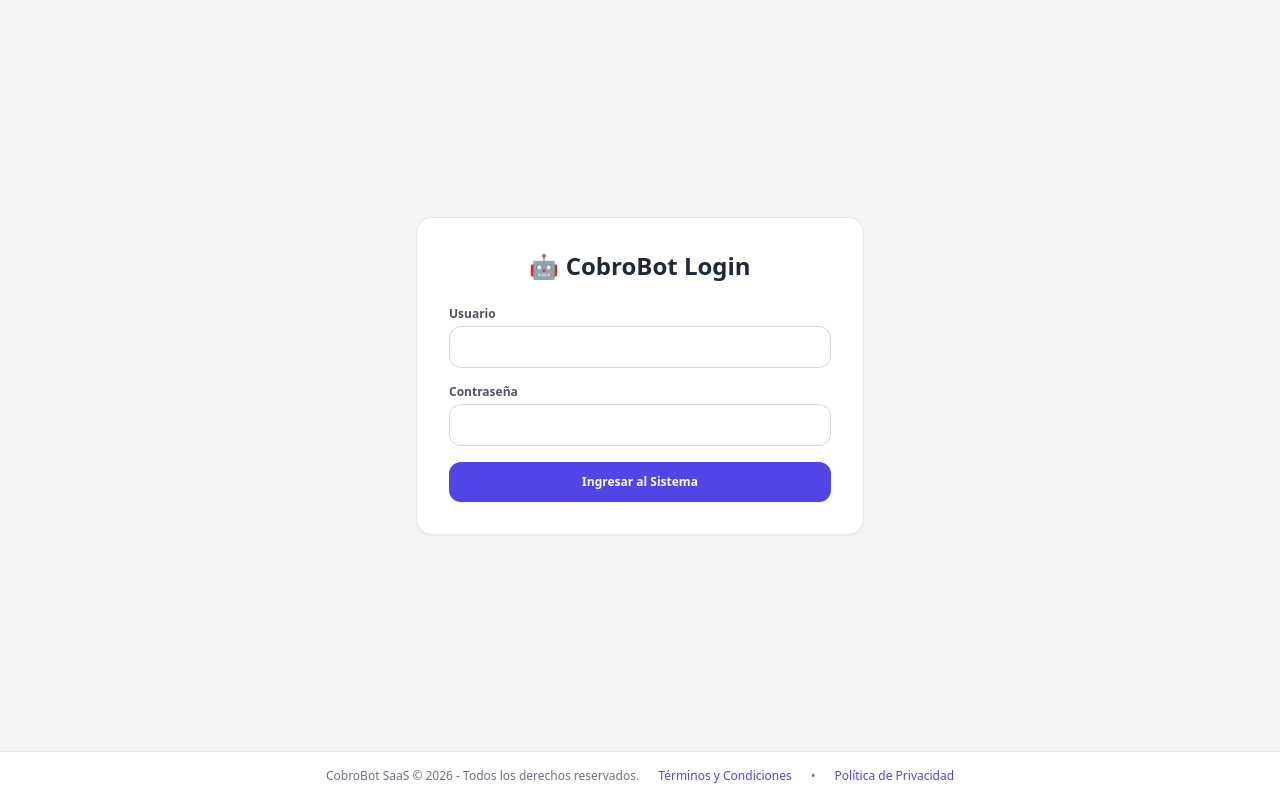
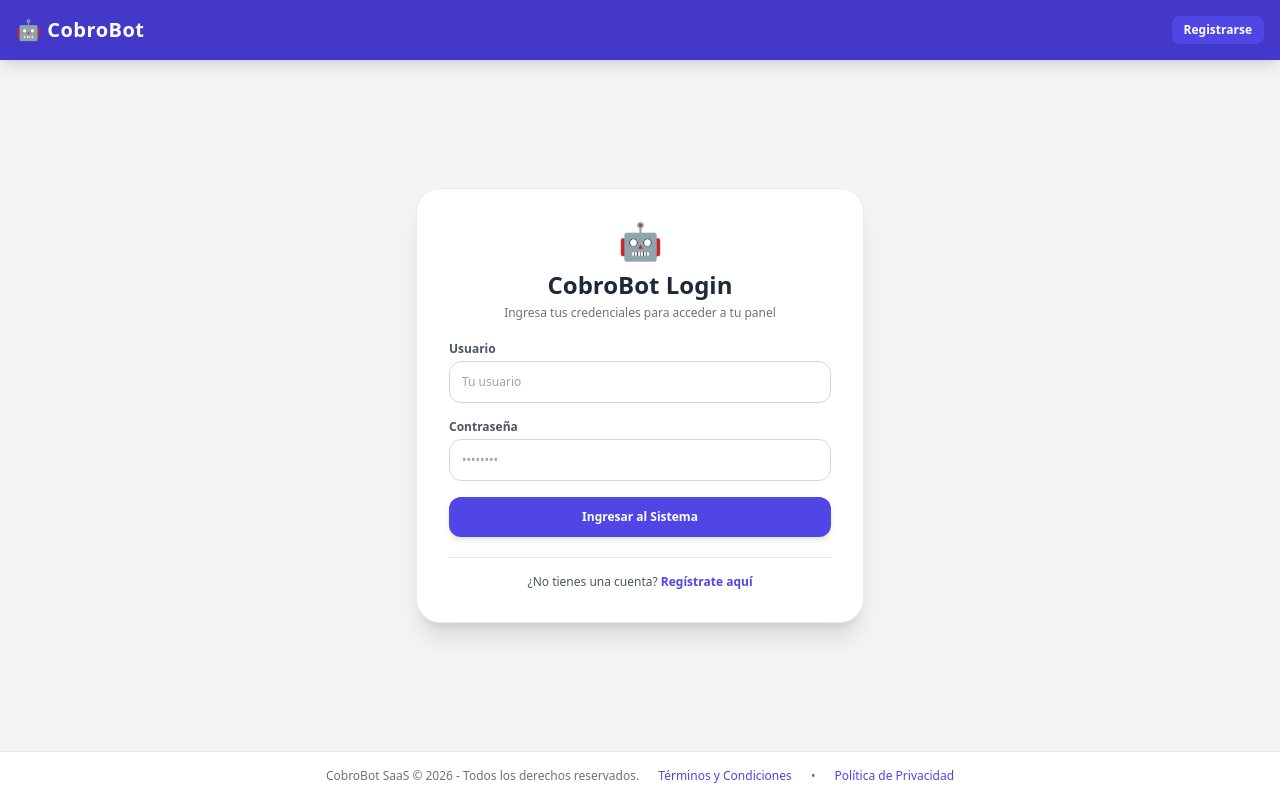
Before and after one commit to meyercamargo675-blip/cobra-facil, a FastAPI app: page /login in a window 1280 px wide. Run offline with FastAPI, Linux system fonts and the light colour scheme; some libraries are stand-ins or nearby versions.

Commit message:
Restaurar boton de registro en login

```diff
--- a/templates/login.html
+++ b/templates/login.html
@@ -5,7 +5,7 @@
     <meta name="viewport" content="width=device-width, initial-scale=1.0">
     <title>CobroBot - Iniciar Sesión</title>
 
-    <!-- Código de AdSense requerido para la verificación -->
+    <!-- Código oficial de Google AdSense -->
     <script async src="https://pagead2.googlesyndication.com/pagead/js/adsbygoogle.js?client=ca-pub-1187486544491239"
          crossorigin="anonymous"></script>
 
@@ -13,29 +13,57 @@
 </head>
 <body class="bg-gray-100 min-h-screen flex flex-col justify-between font-sans">
 
-    <!-- Contenido del Login (Tu formulario actual) -->
-    <div class="flex-grow flex items-center justify-center p-4">
-        <div class="bg-white p-8 rounded-2xl shadow-sm border border-gray-200 w-full max-w-md">
-            <h1 class="text-2xl font-bold text-gray-800 mb-6 text-center">🤖 CobroBot Login</h1>
+    <!-- Navbar sencillo público -->
+    <nav class="bg-indigo-700 text-white shadow-lg p-4">
+        <div class="max-w-7xl mx-auto flex justify-between items-center">
+            <span class="text-xl font-extrabold tracking-wide">🤖 CobroBot</span>
+            <a href="/register" class="bg-indigo-600 hover:bg-indigo-800 text-white text-xs px-3 py-1.5 rounded-lg font-bold transition">
+                Registrarse
+            </a>
+        </div>
+    </nav>
 
-            <!-- Aquí va tu formulario de inicio de sesión -->
+    <!-- Contenido del Login -->
+    <main class="flex-grow flex items-center justify-center p-4">
+        <div class="bg-white p-8 rounded-3xl shadow-xl border border-gray-200/80 w-full max-w-md space-y-5">
+            <div class="text-center">
+                <span class="text-4xl">🤖</span>
+                <h1 class="text-2xl font-black text-gray-800 mt-2">CobroBot Login</h1>
+                <p class="text-xs text-gray-500 mt-1">Ingresa tus credenciales para acceder a tu panel</p>
+            </div>
+
+            {% if mensaje_alerta %}
+            <div class="bg-red-50 border-l-4 border-red-500 text-red-700 p-3 rounded-r-lg text-xs font-medium">
+                {{ mensaje_alerta }}
+            </div>
+            {% endif %}
+
             <form action="/login" method="POST" class="space-y-4">
                 <div>
                     <label class="block text-xs font-semibold text-gray-600 mb-1">Usuario</label>
-                    <input type="text" name="usuario" required class="w-full border border-gray-300 rounded-xl p-3 text-xs focus:ring-2 focus:ring-indigo-500 focus:outline-none">
+                    <input type="text" name="usuario" required placeholder="Tu usuario" class="w-full border border-gray-300 rounded-xl p-3 text-xs focus:ring-2 focus:ring-indigo-500 focus:outline-none transition">
                 </div>
+
                 <div>
                     <label class="block text-xs font-semibold text-gray-600 mb-1">Contraseña</label>
-                    <input type="password" name="password" required class="w-full border border-gray-300 rounded-xl p-3 text-xs focus:ring-2 focus:ring-indigo-500 focus:outline-none">
+                    <input type="password" name="password" required placeholder="••••••••" class="w-full border border-gray-300 rounded-xl p-3 text-xs focus:ring-2 focus:ring-indigo-500 focus:outline-none transition">
                 </div>
-                <button type="submit" class="w-full bg-indigo-600 hover:bg-indigo-700 text-white font-bold py-3 rounded-xl text-xs transition shadow-sm">
+
+                <button type="submit" class="w-full bg-indigo-600 hover:bg-indigo-700 text-white font-bold py-3 rounded-xl text-xs transition shadow-md">
                     Ingresar al Sistema
                 </button>
             </form>
+
+            <div class="text-center border-t pt-4">
+                <p class="text-xs text-gray-600">
+                    ¿No tienes una cuenta?
+                    <a href="/register" class="text-indigo-600 font-bold hover:underline">Regístrate aquí</a>
+                </p>
+            </div>
         </div>
-    </div>
+    </main>
 
-    <!-- Footer obligatorio con enlaces legales públicos -->
+    <!-- Footer obligatorio con enlaces legales -->
     <footer class="bg-white border-t border-gray-200 py-4 text-center text-xs text-gray-500 font-medium space-x-4">
         <span>CobroBot SaaS &copy; 2026 - Todos los derechos reservados.</span>
         <a href="/terminos" target="_blank" class="text-indigo-600 hover:underline">Términos y Condiciones</a>
```
